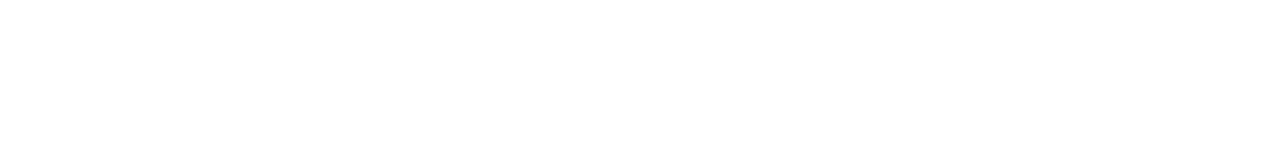
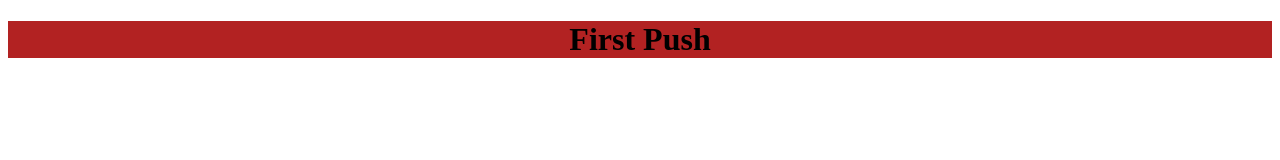
Before and after one commit to BishwaJit07/First-repo, a plain HTML site: page index.html in a window 1280 px wide. Drawn offline with Linux system fonts and the light colour scheme.

Commit message:
style added

```diff
--- a/index.html
+++ b/index.html
@@ -5,8 +5,9 @@
     <meta http-equiv="X-UA-Compatible" content="IE=edge">
     <meta name="viewport" content="width=device-width, initial-scale=1.0">
     <title>My first Repo</title>
+    <link rel="stylesheet" href="style.css">
 </head>
 <body>
-
+    <h1>First Push</h1>
 </body>
 </html>
--- /dev/null
+++ b/style.css
@@ -0,0 +1,4 @@
+h1{
+    text-align: center;
+   background-color: firebrick;
+}
```
